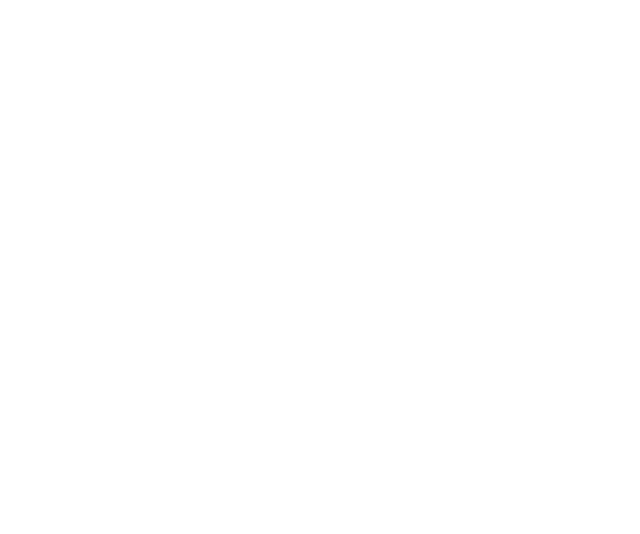
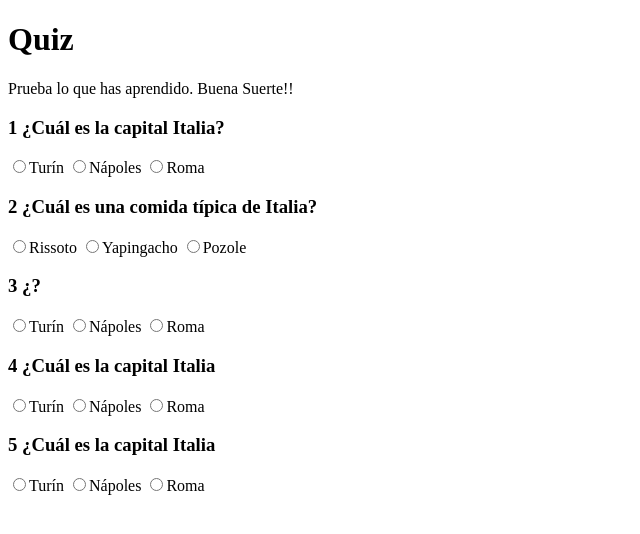
Before and after one commit to HailNicole/Italia_web_page, a plain HTML site: page frontend/form/formulario.html in a window 1280 px wide. Shown: the whole page, without its empty margins (0-640 px from the left). Drawn offline with Linux system fonts and the light colour scheme.

Commit message:
Cuestionario a medias

```diff
--- a/frontend/form/form.js
+++ b/frontend/form/form.js
@@ -11,4 +11,4 @@ fetch('http://localhost:3000/')
   })
   .catch(error => {
     console.error('Hubo un problema con la solicitud:', error);
-  });
+});
--- a/frontend/form/formulario.html
+++ b/frontend/form/formulario.html
@@ -3,9 +3,79 @@
 <head>
     <meta charset="UTF-8">
     <meta name="viewport" content="width=device-width, initial-scale=1.0">
-    <title>Document</title>
+    <title>Cuestionario</title>
 </head>
 <body>
+    <header>
+        <div class="header-container">
+            <h1>Quiz</h1>
+            <p>Prueba lo que has aprendido. Buena Suerte!!</p>
+        </div>
+    </header>
+    <div class="container">
+        <div class="container-preguntas">
+            <section id="p0">
+                <h3>1 ¿Cuál es la capital Italia?</h3>
+                <label>
+                    <input type="radio" value="1" name="p0">Turín
+                </label>
+                <label>
+                    <input type="radio" value="2" name="p0">Nápoles
+                </label>
+                <label>
+                    <input type="radio" value="3" name="p0">Roma
+                </label>
+            </section>
+            <section id="p1">
+                <h3>2 ¿Cuál es una comida típica de Italia?</h3>
+                <label>
+                    <input type="radio" value="1" name="p0">Rissoto
+                </label>
+                <label>
+                    <input type="radio" value="2" name="p0">Yapingacho
+                </label>
+                <label>
+                    <input type="radio" value="3" name="p0">Pozole
+                </label>
+            </section>
+            <section id="p2">
+                <h3>3 ¿?</h3>
+                <label>
+                    <input type="radio" value="1" name="p0">Turín
+                </label>
+                <label>
+                    <input type="radio" value="2" name="p0">Nápoles
+                </label>
+                <label>
+                    <input type="radio" value="3" name="p0">Roma
+                </label>
+            </section>
+            <section id="p3">
+                <h3>4 ¿Cuál es la capital Italia</h3>
+                <label>
+                    <input type="radio" value="1" name="p0">Turín
+                </label>
+                <label>
+                    <input type="radio" value="2" name="p0">Nápoles
+                </label>
+                <label>
+                    <input type="radio" value="3" name="p0">Roma
+                </label>
+            </section>
+            <section id="p4">
+                <h3>5 ¿Cuál es la capital Italia</h3>
+                <label>
+                    <input type="radio" value="1" name="p0">Turín
+                </label>
+                <label>
+                    <input type="radio" value="2" name="p0">Nápoles
+                </label>
+                <label>
+                    <input type="radio" value="3" name="p0">Roma
+                </label>
+            </section>
+        </div>
+    </div>
     <script src="./form.js"></script>
 </body>
 </html>
```
